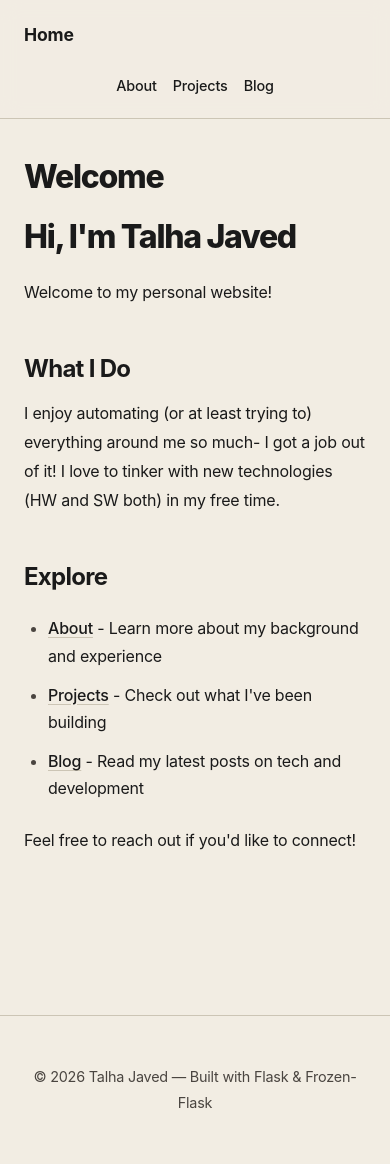
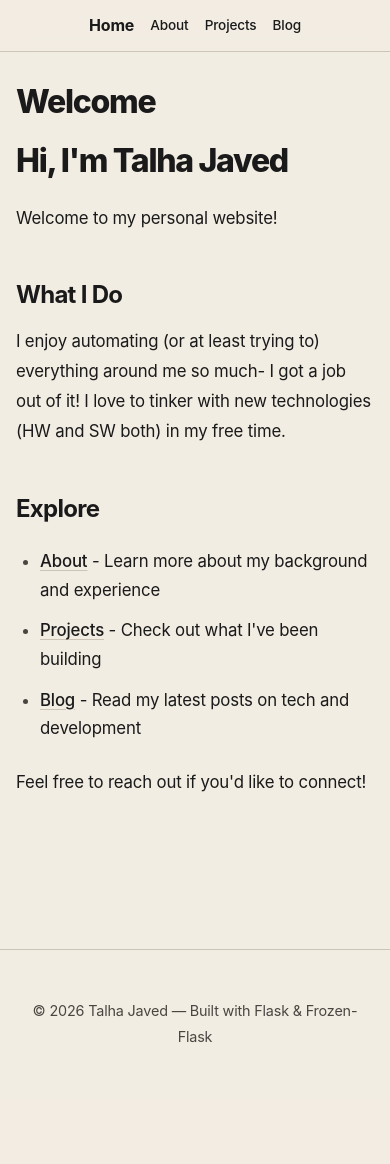
Before and after one commit to talhajav/talhajaved, a Flask app: page / in a window 390 px wide. After the commit the page ends 1043 px from the top, so only its background shows below. Run offline with Flask 3, Linux system fonts and the light colour scheme.

Commit message:
fix responsive styles for mobile

```diff
--- a/static/style.css
+++ b/static/style.css
@@ -320,26 +320,23 @@ footer p {
    RESPONSIVE
    ============================================================ */
 @media (max-width: 768px) {
+	body {
+		font-size: 17px;
+	}
+
 	nav {
-		padding: 1.25rem 1.5rem;
+		padding: 0.75rem 1.5rem;
 		gap: 1.5rem;
 		flex-wrap: wrap;
 	}
 
-	nav a:first-child {
-		width: 100%;
-		margin-bottom: 0.5rem;
-	}
-
 	.container {
-		padding: 2.5rem 1.5rem;
+		padding: 2.5rem 1.25rem;
 	}
 
 	h1 { font-size: 2.5rem; }
 	h2 { font-size: 1.75rem; }
 	h3 { font-size: 1.25rem; }
-
-	p, li { font-size: 1rem; }
 
 	.blog-item {
 		padding: 2rem 0;
@@ -347,14 +344,33 @@ footer p {
 }
 
 @media (max-width: 480px) {
-	h1 { font-size: 2rem; }
-	h2 { font-size: 1.5rem; }
+	body {
+		font-size: 16px;
+	}
 
 	nav {
+		padding: 0.75rem 1rem;
 		gap: 1rem;
 	}
 
 	nav a {
+		font-size: 0.85rem;
+	}
+
+	nav a:first-child {
+		font-size: 1rem;
+	}
+
+	.container {
+		padding: 2rem 1rem;
+	}
+
+	h1 { font-size: 2rem; }
+	h2 { font-size: 1.5rem; }
+	h3 { font-size: 1.15rem; }
+
+	.back-link {
+		padding: 0.6rem 1.2rem;
 		font-size: 0.9rem;
 	}
 }
```
